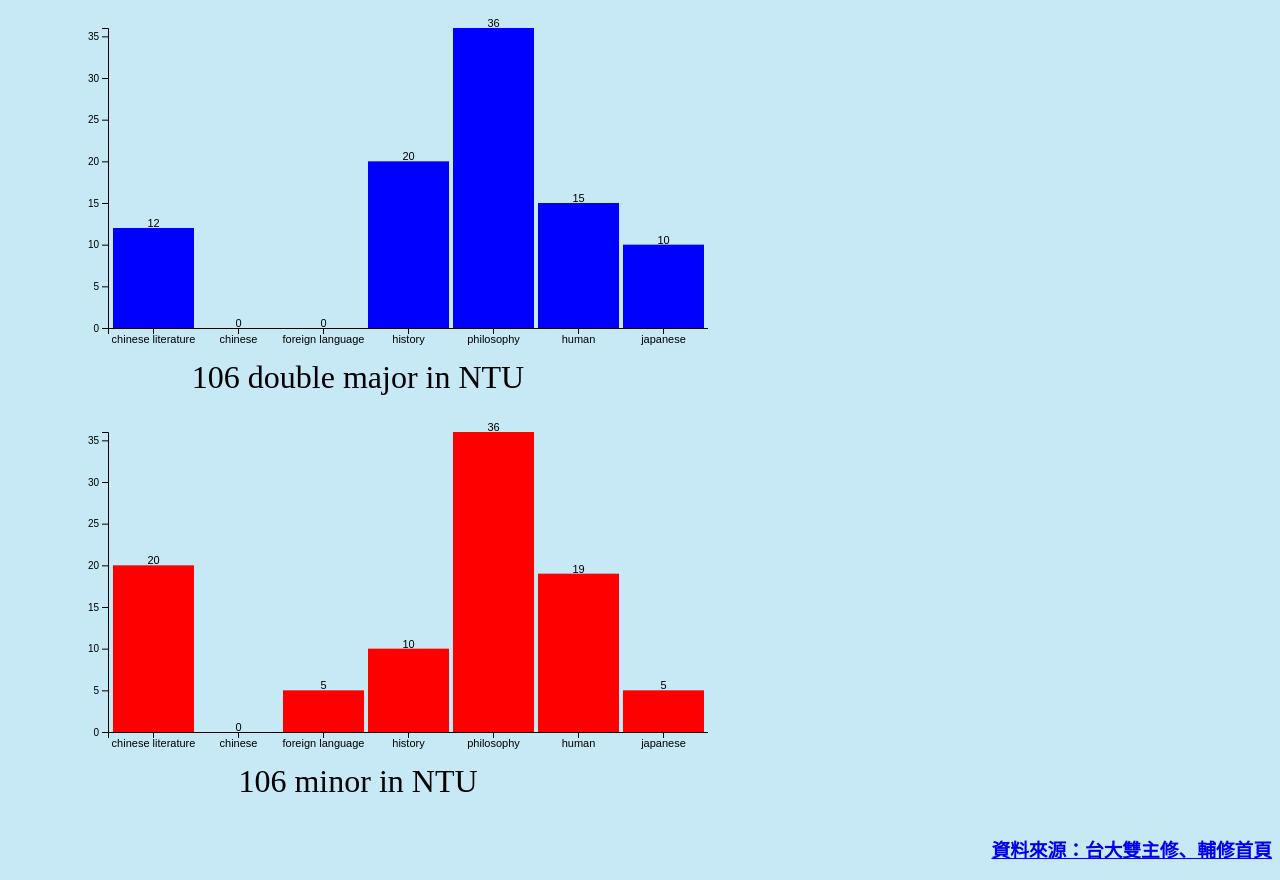
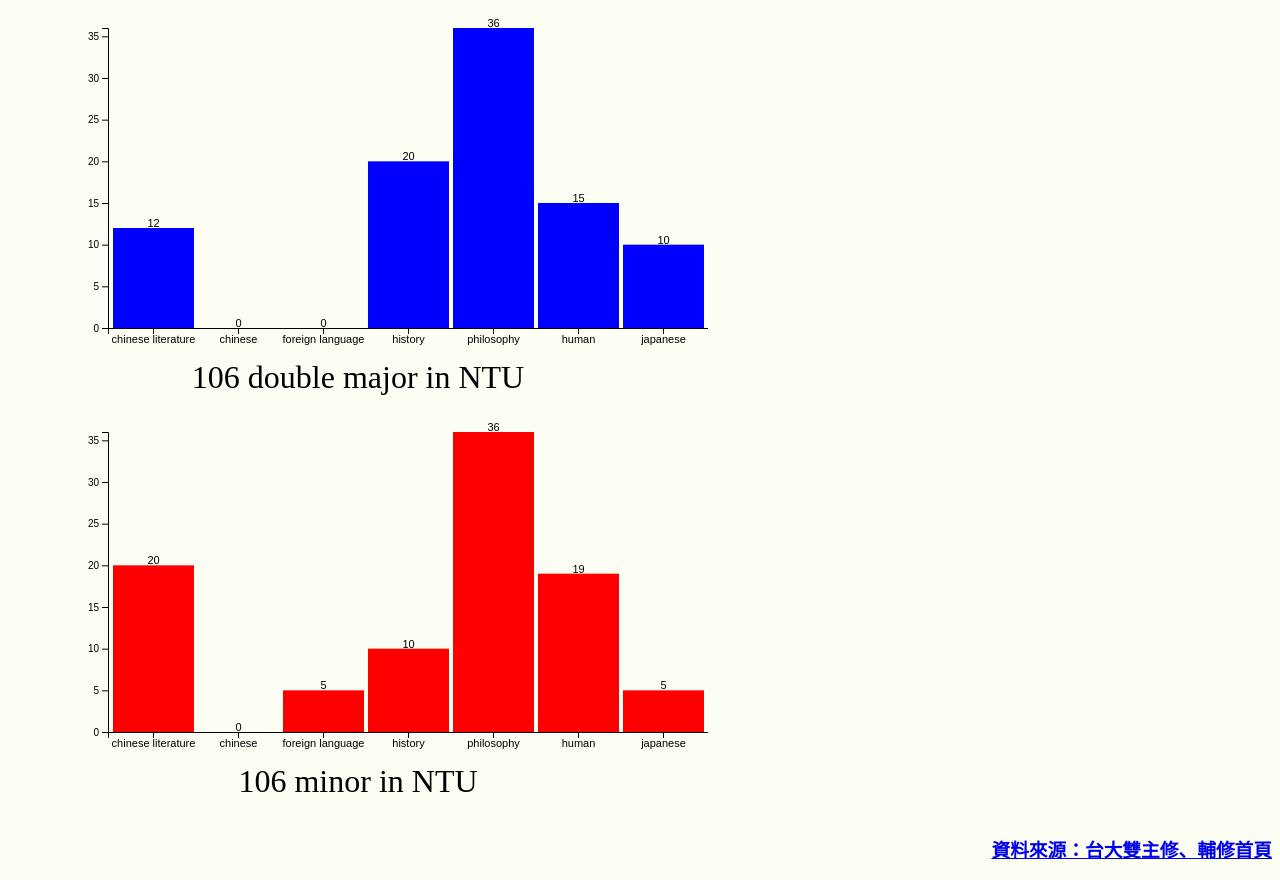
Before and after one commit to NTU-CSX-D3JS/b05902108, a plain HTML site: page bar.html in a window 1280 px wide. Drawn offline with nearby package versions, Linux system fonts and the light colour scheme.

Commit message:
Update bar.html

```diff
--- a/bar.html
+++ b/bar.html
@@ -5,7 +5,7 @@
 	<meta charset="UTF-8">
 	<style>
 		body{
-			background-color: #c6e9f5;
+			background-color: #fdfef3;
 		}
 	</style>
 </head>
```
